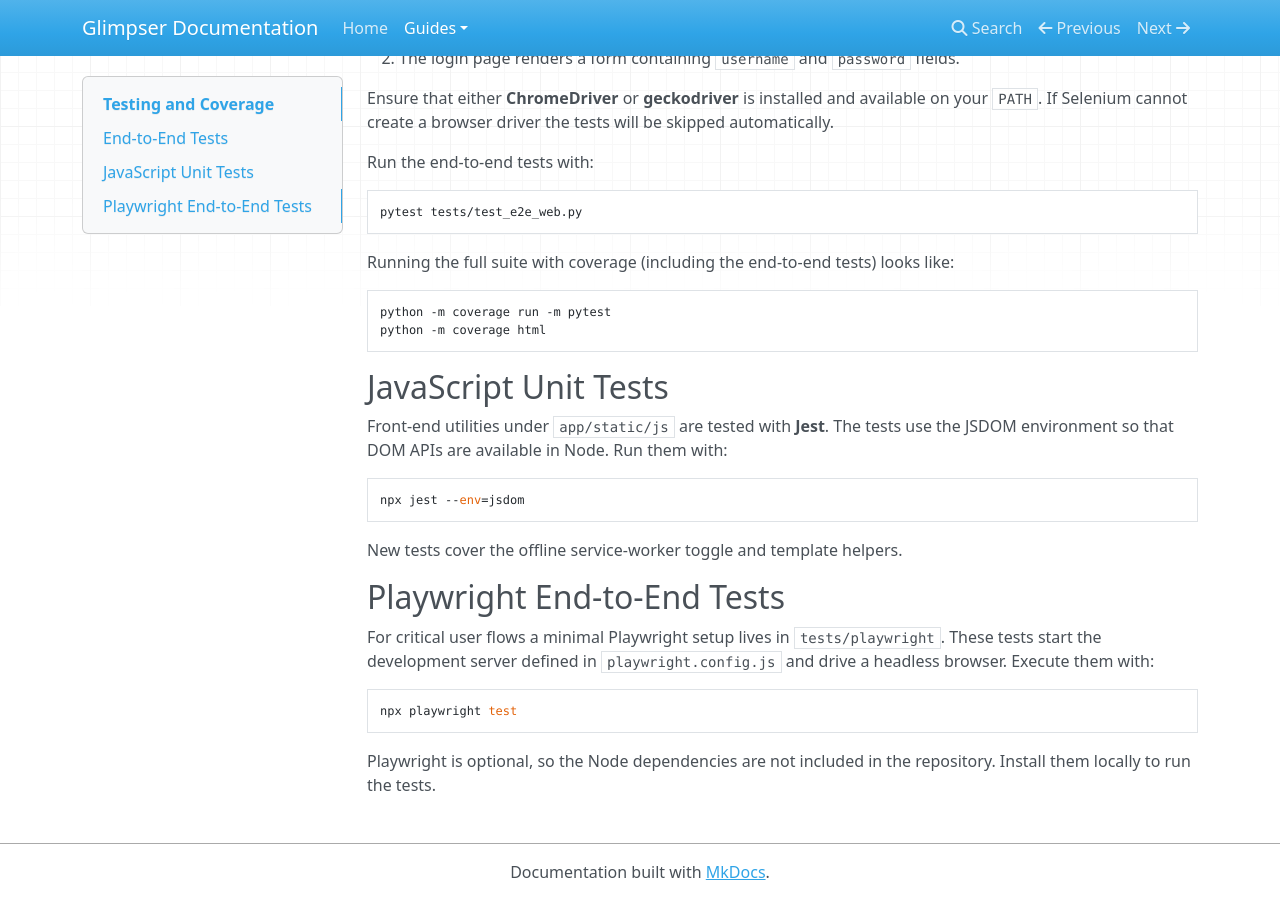
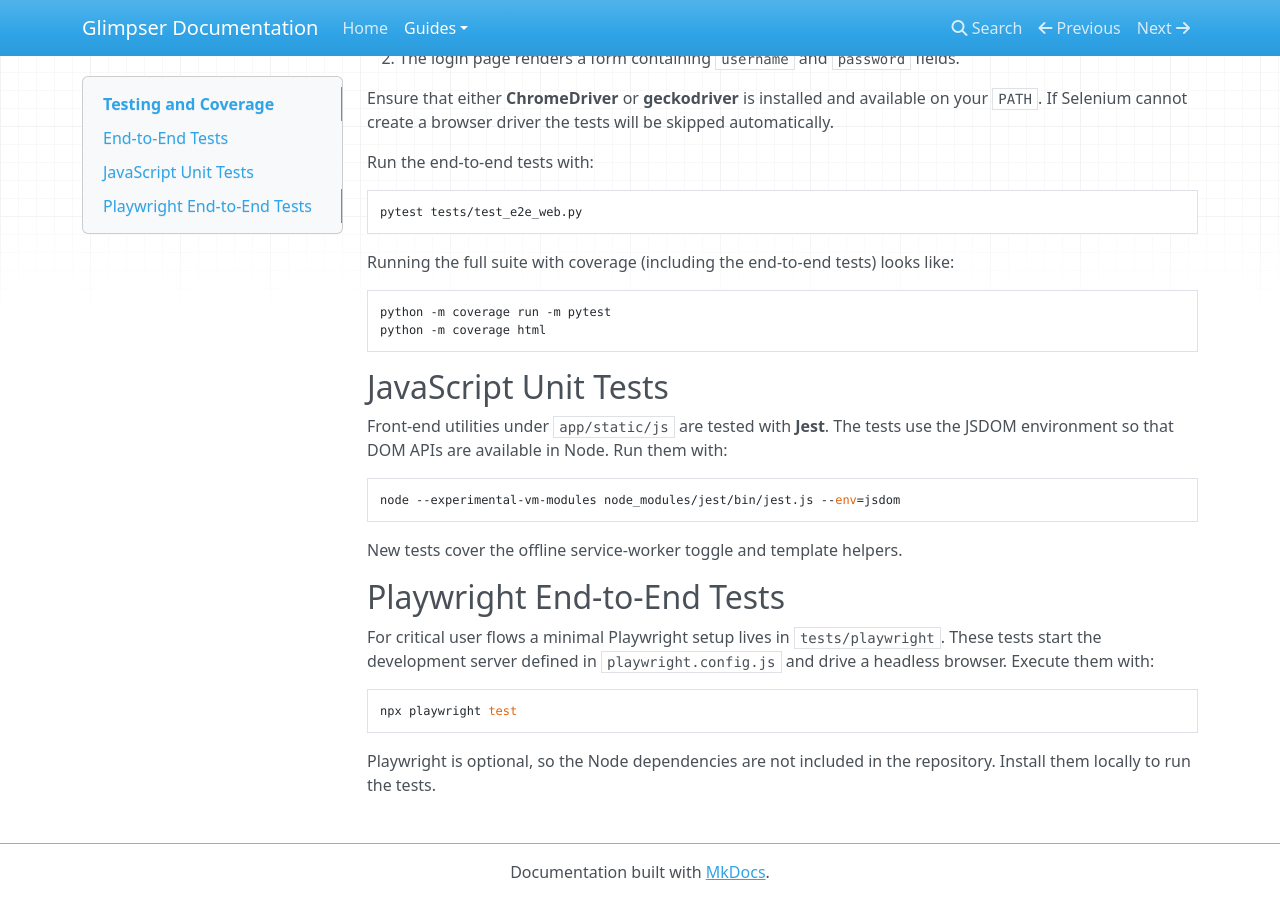
Before and after one commit to KristopherKubicki/glimpser, an MkDocs documentation site: the page built from docs/testing.md, in a window 1280 px wide and 900 px high, scrolled down 657 px. Built offline with MkDocs 1.6.1, drawn with Linux system fonts in a browser that asks for light colours; nearby versions of some CDN libraries.

Commit message:
test: configure jest for esm modules

````diff
--- a/docs/testing.md
+++ b/docs/testing.md
@@ -56,7 +56,7 @@ Front‑end utilities under `app/static/js` are tested with **Jest**. The tests
 use the JSDOM environment so that DOM APIs are available in Node. Run them with:
 
 ```sh
-npx jest --env=jsdom
+node --experimental-vm-modules node_modules/jest/bin/jest.js --env=jsdom
 ```
 
 New tests cover the offline service‑worker toggle and template helpers.
--- /dev/null
+++ b/jest.config.js
@@ -0,0 +1,4 @@
+module.exports = {
+  testEnvironment: 'jsdom',
+  testPathIgnorePatterns: ['/node_modules/', 'tests/playwright/'],
+};
--- a/package.json
+++ b/package.json
@@ -6,7 +6,7 @@
     "lint:css": "stylelint 'app/static/css/**/*.css'",
     "lint:js": "eslint 'app/static/js/**/*.js'",
     "format:js": "prettier --check 'app/static/js/**/*.js'",
-    "test:js": "jest --env=jsdom",
+    "test:js": "node --experimental-vm-modules node_modules/jest/bin/jest.js --env=jsdom",
     "test": "npm run test:js"
   },
   "devDependencies": {
````
